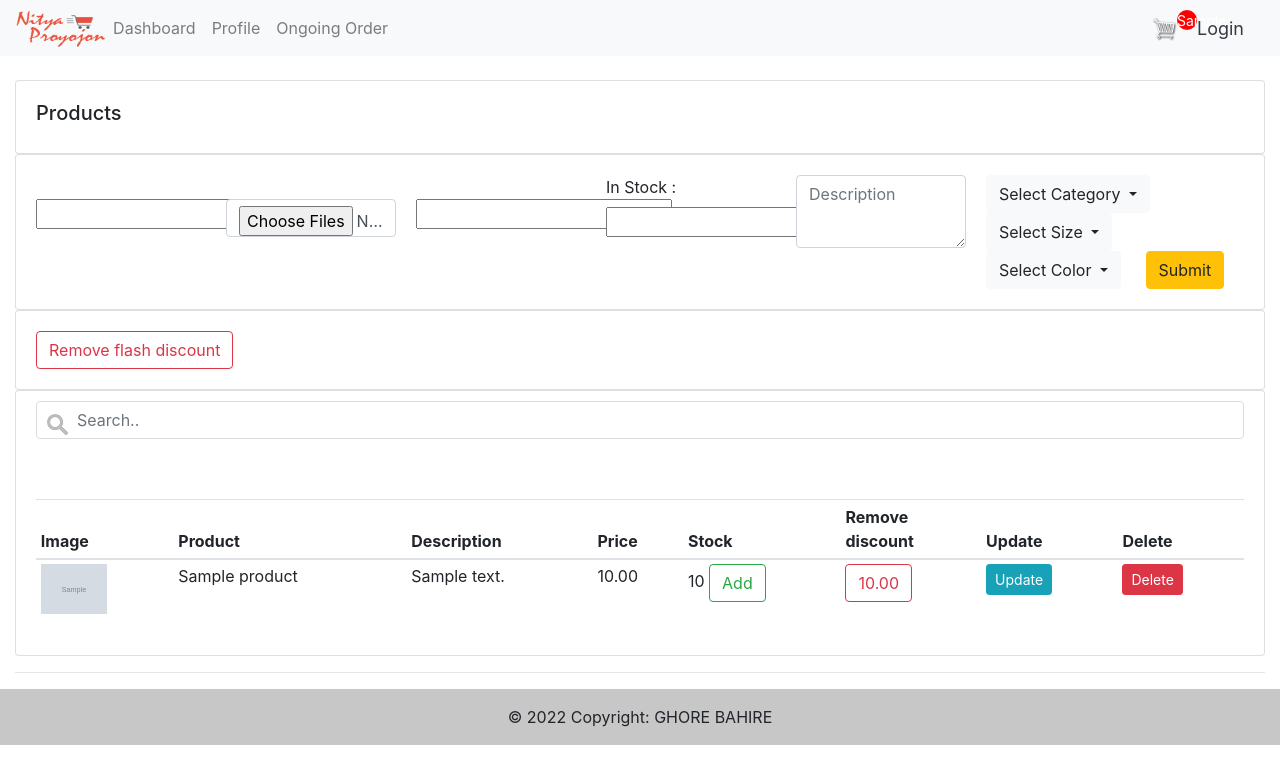
After one commit to omfsakib/Mount-Blue, a Django app: template store/templates/shop/products.html in a window 1280 px wide. The commit adds this page. Shown: the top 784 px of the page. Run offline with Django 4.2, Linux system fonts and the light colour scheme; the template is opened without the code that fills it: most values are stand-ins (such as "Sample title", 1, 10 or a date in 2020); grey boxes marked "Sample" are stand-in pictures; form fields are guessed from the names that the template uses; some libraries are stand-ins or nearby versions.

Commit message:
products upload

```diff
--- a/store/templates/shop/main.html
+++ b/store/templates/shop/main.html
@@ -42,6 +42,8 @@
 </body>
 
     <script type="text/javascript" src="{% static 'js/main.js' %}"></script>
+    <script src="https://code.jquery.com/jquery-3.4.1.slim.min.js" integrity="sha384-J6qa4849blE2+poT4WnyKhv5vZF5SrPo0iEjwBvKU7imGFAV0wwj1yYfoRSJoZ+n" crossorigin="anonymous"></script>
+    <script src="https://cdn.jsdelivr.net/npm/popper.js@1.16.0/dist/umd/popper.min.js" integrity="sha384-Q6E9RHvbIyZFJoft+2mJbHaEWldlvI9IOYy5n3zV9zzTtmI3UksdQRVvoxMfooAo" crossorigin="anonymous"></script>
     <script src="https://stackpath.bootstrapcdn.com/bootstrap/4.4.1/js/bootstrap.min.js" integrity="sha384-wfSDF2E50Y2D1uUdj0O3uMBJnjuUD4Ih7YwaYd1iqfktj0Uod8GCExl3Og8ifwB6" crossorigin="anonymous"></script>
 
 </html>
--- a/store/templates/shop/navbar.html
+++ b/store/templates/shop/navbar.html
@@ -43,7 +43,7 @@
           <a class="nav-link" href="{% url 'store:home' %}">Dashboard</a>
         </li>
         <li class="nav-item">
-          <a class="nav-link" href="{% url 'store:products' %}">Products</a>
+          <a class="nav-link" href="{% url 'store:add-product' %}">Products</a>
         </li>
         <li class="nav-item">
           <a class="nav-link" href="{% url 'store:account' %}">Profile</a>
--- /dev/null
+++ b/store/templates/shop/products.html
@@ -0,0 +1,195 @@
+{% extends 'shop/main.html' %}
+{% load static %}
+{% load widget_tweaks %}
+{% block head %}
+<style>
+    .product-form{
+        width: 170px;
+        float: left;
+        display: inline-block;
+        margin-right: 20px;
+    }
+    .dropdown-menu ul li{
+        list-style: none;
+    }
+    .dropdown{
+        display: inline-block;
+        margin-right: 20px;
+    }
+    #myInput {
+        background-image: url("{% static '/images/searchicon.png' %}");
+        background-position: 10px 12px;
+        background-repeat: no-repeat;
+        width: 100%;
+        font-size: 16px;
+        padding: 12px 20px 12px 40px;
+        border: 1px solid #ddd;
+        margin-bottom: 12px;
+        margin-top: -10px;
+    }
+</style>
+<script>
+    function tagFunction() {
+      var input, filter, ul, li, a, i, txtValue;
+      input = document.getElementById('tagInput');
+      filter = input.value.toUpperCase();
+      ul = document.getElementById("id_tags");
+      li = ul.getElementsByTagName('li');
+
+      for (i = 0; i < li.length; i++) {
+        a = li[i].getElementsByTagName("label")[0];
+        txtValue = a.textContent || a.innerText;
+        if (txtValue.toUpperCase().indexOf(filter) > -1) {
+          li[i].style.display = "";
+        } else {
+          li[i].style.display = "none";
+        }
+      }
+    }
+    function categoryFunction() {
+      var input, filter, ul, li, a, i, txtValue;
+      input = document.getElementById('categoryInput');
+      filter = input.value.toUpperCase();
+      ul = document.getElementById("id_category");
+      li = ul.getElementsByTagName('li');
+
+      for (i = 0; i < li.length; i++) {
+        a = li[i].getElementsByTagName("label")[0];
+        txtValue = a.textContent || a.innerText;
+        if (txtValue.toUpperCase().indexOf(filter) > -1) {
+          li[i].style.display = "";
+        } else {
+          li[i].style.display = "none";
+        }
+      }
+    }
+    function searchFunction() {
+      var input, filter, ul, li, a, i, txtValue;
+      input = document.getElementById('searchInput');
+      filter = input.value.toUpperCase();
+      ul = document.getElementById("myTable");
+      li = ul.getElementsByTagName('tr');
+
+      for (i = 0; i < li.length; i++) {
+        a = li[i].getElementsByTagName("td")[0];
+        txtValue = a.textContent || a.innerText;
+        if (txtValue.toUpperCase().indexOf(filter) > -1) {
+          li[i].style.display = "";
+        } else {
+          li[i].style.display = "none";
+        }
+      }
+    }
+    </script>
+{%endblock%}
+{% block content %}
+
+    <br>
+
+    <div class="row">
+        <div class="col-md">
+            <div class="card card-body">
+                <h5>Products</h5>
+            </div>
+            <div class="card card-body">
+                <form action="" method="POST" enctype='multipart/form-data'>
+                    {% csrf_token %}
+                    <input type="hidden" name="shopowner" value="{{request.user.shopowner.id}}">
+                    <p class="product-form">
+                        <label for="id_name"></label>
+                        {{ form.name|add_class:'form-control' }}
+                    </p>
+                    <p class="product-form">
+                        <label for="id_file"></label>
+                        <input type="file" multiple id="id_file" class="form-control" name="images">
+                    </p>
+                    <p class="product-form">
+                        <label for="id_price"></label>
+                        {{ form.price|add_class:'form-control' }}
+                    </p>
+                    <p class="product-form">
+                        <label for="id_stock">In Stock : </label>
+                        {{ form.stock|add_class:'form-control' }}
+                    </p>
+                        <div class="dropdown">
+                            <button class="btn btn-light dropdown-toggle" type="button" id="dropdownMenuButton" data-toggle="dropdown" aria-haspopup="true" aria-expanded="false">
+                              Select Category
+                            </button>
+                            <div class="dropdown-menu" aria-labelledby="dropdownMenuButton">
+                                <input class="form-control" type="text" id="categoryInput" onkeyup="categoryFunction()" placeholder="Search tags">
+                                {{form.category}}
+                            </div>
+                          </div>
+                    <p class="product-form">
+                        <textarea name="description" cols="40" rows="10" placeholder="Description" class="form-control" required="" id="id_description" style="margin-top: 0px; margin-bottom: 0px; height: 73px;"></textarea>
+                    </p>
+                        <div class="dropdown">
+                            <button class="btn btn-light dropdown-toggle" type="button" id="dropdownMenuButton" data-toggle="dropdown" aria-haspopup="true" aria-expanded="false">
+                              Select Size
+                            </button>
+                            <div class="dropdown-menu" aria-labelledby="dropdownMenuButton">
+                                <input class="form-control" type="text" id="tagInput" onkeyup="tagFunction()" placeholder="Search tags">
+                                {{form.size}}
+                            </div>
+                          </div>
+                          <div class="dropdown">
+                            <button class="btn btn-light dropdown-toggle" type="button" id="dropdownMenuButton" data-toggle="dropdown" aria-haspopup="true" aria-expanded="false">
+                              Select Color
+                            </button>
+                            <div class="dropdown-menu" aria-labelledby="dropdownMenuButton">
+                                <input class="form-control" type="text" id="tagInput" onkeyup="tagFunction()" placeholder="Search tags">
+                                {{form.color}}
+                            </div>
+                          </div>
+                    <input class="btn btn-warning" type="submit" name='Add'>
+                </form>
+            </div>
+            <div class="card card-body">
+                <div class="buttons">
+
+                    <form method="GET">
+                      {% csrf_token %}
+                      <input type="hidden" name="id" value="0">
+                      <input type="submit" class="btn btn-outline-danger" name="flash_discount" value="Remove flash discount">
+                  </form></div>
+            </div>
+            <div class="card card-body">
+                <input id="myInput" class="form-control" onkeyup="searchFunction()" type="text" placeholder="Search..">
+                <br><br>
+                <table class="table table-sm paginated">
+                    <thead>
+                        <tr>
+                            <th>Image</th>
+                            <th>Product</th>
+                            <th>Description</th>
+                            <th>Price</th>
+                            <th>Stock</th>
+                            <th>Remove <br> discount</th>
+                            <th>Update</th>
+                            <th>Delete</th>
+                        </tr>
+                    </thead>
+                    <tbody id="myTable">
+                    {% for i in products %}
+                        <tr>
+                            <td><img src="{{ i.img.url }}" alt="Product Img" style="height: 50px;"></td>
+                            <td>{{ i.name }}</td>
+                            <td>{{ i.description }}</td>
+                            <td>{{ i.price|floatformat:2 }}</td>
+                            <td>{{ i.stock }}   <a href="" class="btn btn-outline-success">Add</a>
+                            </td>
+                            <td><form method="POST">
+                                {% csrf_token %}
+                                <input type="hidden" name="id" value="{{i.id}}">
+                                <input type="submit" class="btn btn-outline-danger" name="discount_amount" value="{{i.discount_amount|floatformat:2}}">
+                            </form></td>
+                            <td><a class="btn btn-sm btn-info" href="">Update</a></td>
+                            <td><a class="btn btn-sm btn-danger" href="#">Delete</a></td>
+                        </tr>
+                    {% endfor %}
+                </tbody>
+                </table>
+            </div>
+        </div>
+    </div>
+{% endblock %}
--- a/store/urls.py
+++ b/store/urls.py
@@ -40,6 +40,7 @@ urlpatterns = [
     path('view_order/<str:pk>/',views.viewOrder,name='view_order'),
     path('update_order/<str:pk>/',views.updateOrder,name='update_order'),
     path('shop/offline-order/',views.offlineOrder,name="offline-order"),
+    path('shop/add-product/',views.addProducts,name="add-product"),
     path('shop/offline-order/memoPrint/<str:pk>',views.memoPrint,name="memo-print"),
     path('cart/',views.cart,name="cart"),
     path('checkout/',views.checkout,name="checkout"),
```
Also changed, not shown: store/forms.py (+8 -0 lines), store/views.py (+50 -0 lines), db.sqlite3, static/images/IMG_20220801_015008.jpg (added), static/images/IMG_20220801_015008_-_Copy.jpg (added), static/images/Screenshot_20220801_012429_com.myapp.dht11firebase_-_Copy.jpg (added).
